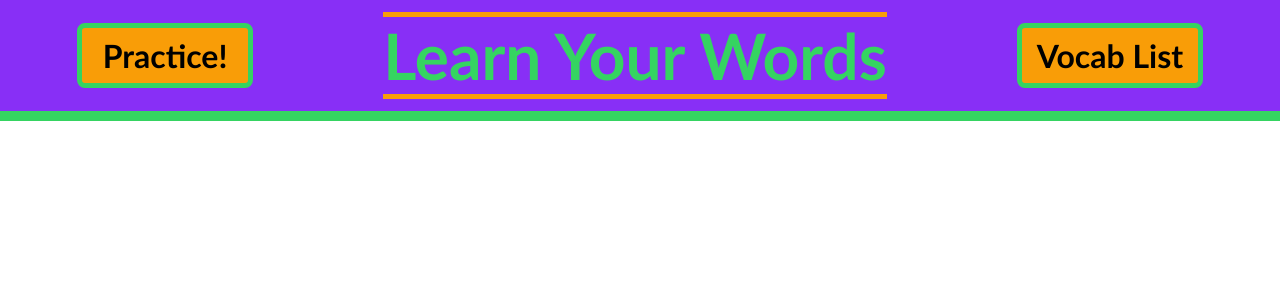
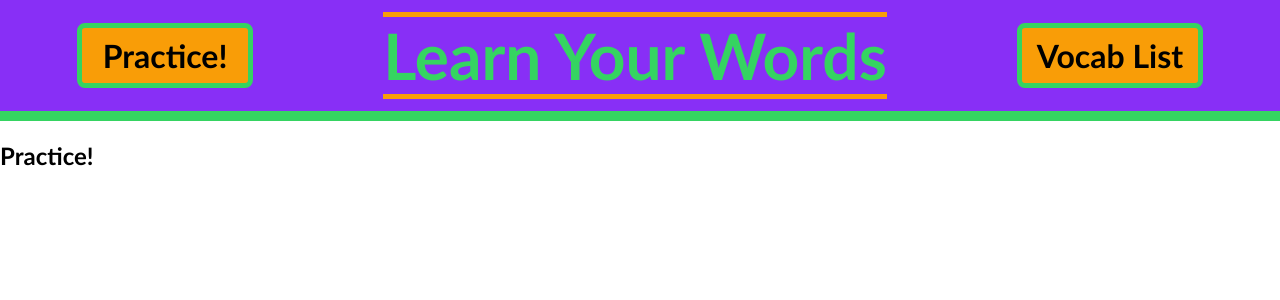
Before and after one commit to nwgambee/learn-your-words, a React (Create React App) app: page /practice in a window 1280 px wide. Shown: the top 300 px of the page. Built offline with nearby package versions, Linux system fonts and the light colour scheme.

Commit message:
Add Route for practice mode

```diff
--- a/src/components/App/App.js
+++ b/src/components/App/App.js
@@ -5,6 +5,7 @@ import SearchForm  from '../../containers/SearchForm/SearchForm.js'
 import CardContainer from '../../containers/CardContainer/CardContainer'
 import Header from '../Header/Header'
 import VocabList from '../../containers/VocabList/VocabList'
+import PracticeCards from '../../containers/PracticeCards/PracticeCards'
 
 const App = () => {
     return(
@@ -22,6 +23,10 @@ const App = () => {
               path='/vocab-list'
               render={() => <VocabList />}
             />
+        <Route
+              path='/practice'
+              render={() => <PracticeCards />}
+            />
       </main>
     )
   }
```
